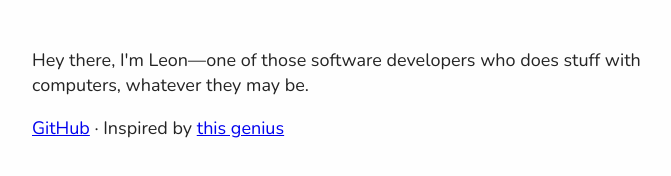
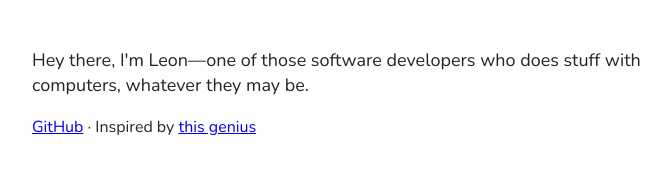
Before and after one commit to leonskidev/leonskidev, a plain HTML site: page index.html in a window 1280 px wide. Shown: the whole page, without its empty margins (288-959 px from the left). Drawn offline with Linux system fonts and the light colour scheme.

Commit message:
fix: nope, font-size should be rem here

```diff
--- a/index.html
+++ b/index.html
@@ -26,7 +26,7 @@
         line-height: 1.4;
       }
 
-      footer { font-size: 1em; }
+      footer { font-size: 1rem; }
     </style>
 
     <title>Leon Davis</title>
```
